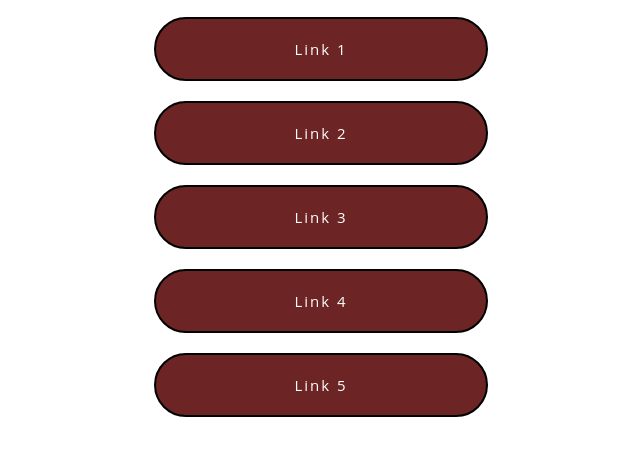
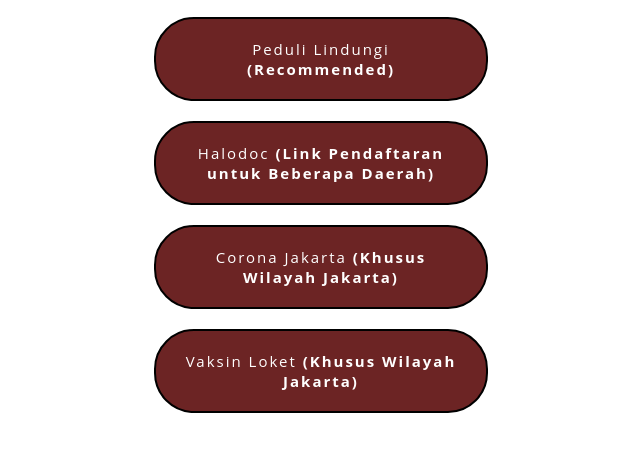
Before and after one commit to rayclementj/Milestone02_K30, a plain HTML site: page Vaksinasi.html in a window 1280 px wide. Shown: the part 366-822 px from the top of the page, without its empty margins (319-959 px from the left). Drawn offline with Linux system fonts and the light colour scheme.

Commit message:
Add Links

```diff
--- a/Vaksinasi.html
+++ b/Vaksinasi.html
@@ -12,11 +12,10 @@
     <!-- Profile name-->
     <div class="profile-name">Vaksinasi</div>
     <!-- Links-->
-    <a href="#" class="links">Link 1</a>
-    <a href="#" class="links">Link 2</a>
-    <a href="#" class="links">Link 3</a>
-    <a href="#" class="links">Link 4</a>
-    <a href="#" class="links">Link 5</a>
+    <a href="https://pedulilindungi.id/" class="links">Peduli Lindungi <b>(Recommended)</b></a>
+    <a href="https://www.halodoc.com/artikel/bagaimana-cara-mendapatkan-vaksinasi-covid-19" class="links">Halodoc <b>(Link Pendaftaran untuk Beberapa Daerah)</b></a>
+    <a href="https://vaksinasi-corona.jakarta.go.id/" class="links">Corona Jakarta <b>(Khusus Wilayah Jakarta)</b></a>
+    <a href="https://vaksin.loket.com/" class="links">Vaksin Loket <b>(Khusus Wilayah Jakarta)</b></a>
 
     <script type="text/javascript">
         window.addEventListener('scroll',function(){
```
